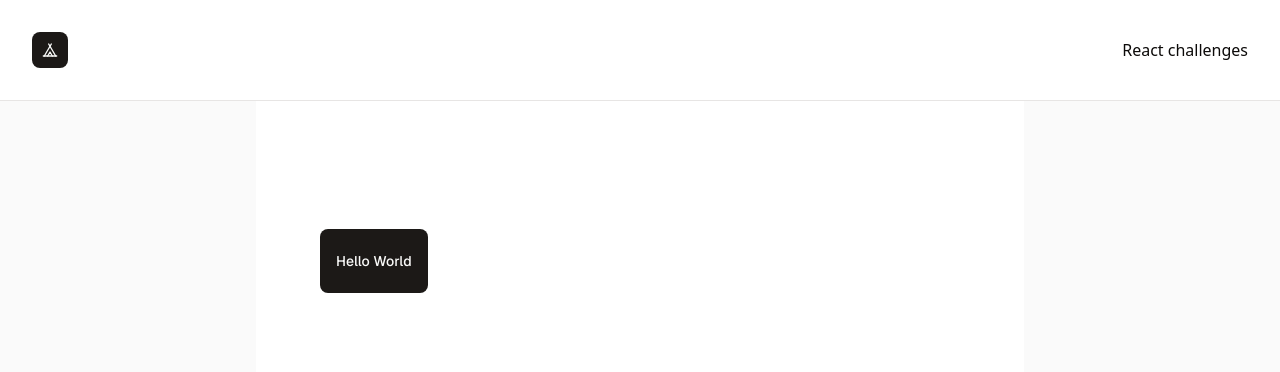
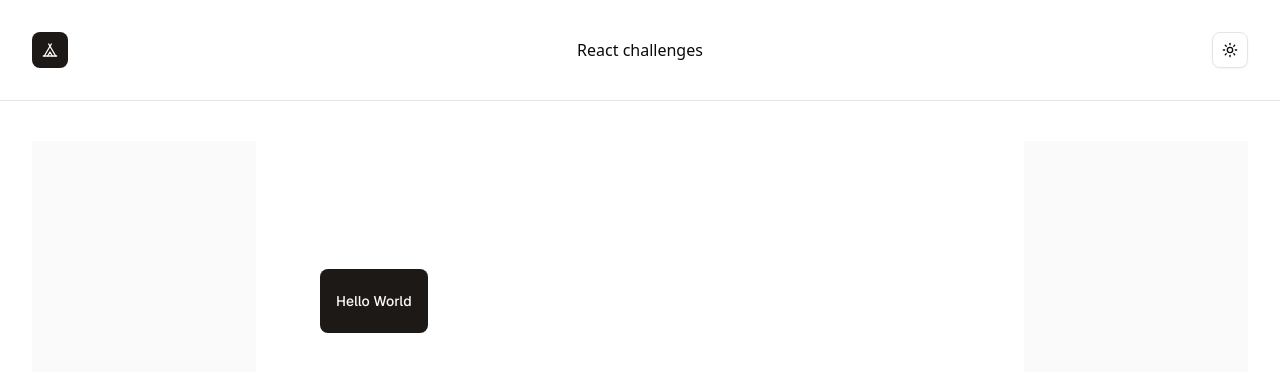
Before and after one commit to mrobayo/react-challenges, a Next.js app: page / in a window 1280 px wide. Shown: the top 372 px of the page. Built offline with nearby package versions, Linux system fonts and the light colour scheme.

Commit message:
add dark mode

```diff
--- a/app/globals.css
+++ b/app/globals.css
@@ -122,6 +122,7 @@
     --sidebar-ring: oklch(0.553 0.013 58.071);
   }
 }
+
 @layer base {
   * {
     @apply border-border outline-ring/50;
--- a/app/layout.tsx
+++ b/app/layout.tsx
@@ -2,6 +2,7 @@
 import { Geist, Geist_Mono } from "next/font/google";
 import "./globals.css";
 import Navbar from "@/components/navbar/Navbar";
+import Providers from "@/app/providers";
 
 const geistSans = Geist({
   variable: "--font-geist-sans",
@@ -24,14 +25,16 @@
   children: React.ReactNode;
 }>) {
   return (
-    <html lang="en">
+    <html lang="en" suppressHydrationWarning>
       <body
         className={`${geistSans.variable} ${geistMono.variable} antialiased`}
       >
+      <Providers>
         <Navbar />
-        <main>
+        <main className="container py-10">
           {children}
         </main>
+      </Providers>
       </body>
     </html>
   );
--- /dev/null
+++ b/app/providers.tsx
@@ -0,0 +1,15 @@
+"use client";
+
+import {ThemeProvider} from "@/components/theme-provider";
+
+export default function Providers({ children }: { children: React.ReactNode }) {
+  return <>
+     <ThemeProvider
+            attribute="class"
+            defaultTheme="system"
+            enableSystem
+            disableTransitionOnChange
+          >{children}
+     </ThemeProvider>
+  </>;
+}
--- /dev/null
+++ b/components/navbar/DarkMode.tsx
@@ -0,0 +1,40 @@
+"use client"
+
+import * as React from "react"
+import { Moon, Sun } from "lucide-react"
+import { useTheme } from "next-themes"
+
+import { Button } from "@/components/ui/button"
+import {
+  DropdownMenu,
+  DropdownMenuContent,
+  DropdownMenuItem,
+  DropdownMenuTrigger,
+} from "@/components/ui/dropdown-menu"
+
+export function DarkMode() {
+  const { setTheme } = useTheme()
+
+  return (
+    <DropdownMenu>
+      <DropdownMenuTrigger asChild>
+        <Button variant="outline" size="icon">
+          <Sun className="h-[1.2rem] w-[1.2rem] scale-100 rotate-0 transition-all dark:scale-0 dark:-rotate-90" />
+          <Moon className="absolute h-[1.2rem] w-[1.2rem] scale-0 rotate-90 transition-all dark:scale-100 dark:rotate-0" />
+          <span className="sr-only">Toggle theme</span>
+        </Button>
+      </DropdownMenuTrigger>
+      <DropdownMenuContent align="end">
+        <DropdownMenuItem onClick={() => setTheme("light")}>
+          Light
+        </DropdownMenuItem>
+        <DropdownMenuItem onClick={() => setTheme("dark")}>
+          Dark
+        </DropdownMenuItem>
+        <DropdownMenuItem onClick={() => setTheme("system")}>
+          System
+        </DropdownMenuItem>
+      </DropdownMenuContent>
+    </DropdownMenu>
+  )
+}
--- a/components/navbar/Navbar.tsx
+++ b/components/navbar/Navbar.tsx
@@ -1,4 +1,5 @@
 import Logo from "@/components/navbar/Logo";
+import {DarkMode} from "@/components/navbar/DarkMode";
 
 
 function Navbar() {
@@ -7,7 +8,7 @@
       <div className='container flex flex-col sm:flex-row sm:justify-between sm:items-center flex-wrap gap-4 py-8'>
         <Logo />
         React challenges
-
+        <DarkMode />
       </div>
     </nav>
   );
--- /dev/null
+++ b/components/theme-provider.tsx
@@ -0,0 +1,11 @@
+"use client"
+
+import * as React from "react"
+import { ThemeProvider as NextThemesProvider } from "next-themes"
+
+export function ThemeProvider({
+  children,
+  ...props
+}: React.ComponentProps<typeof NextThemesProvider>) {
+  return <NextThemesProvider {...props}>{children}</NextThemesProvider>
+}
```
Also changed, not shown: 1 other file (tests, documents, lock files or other folders).
